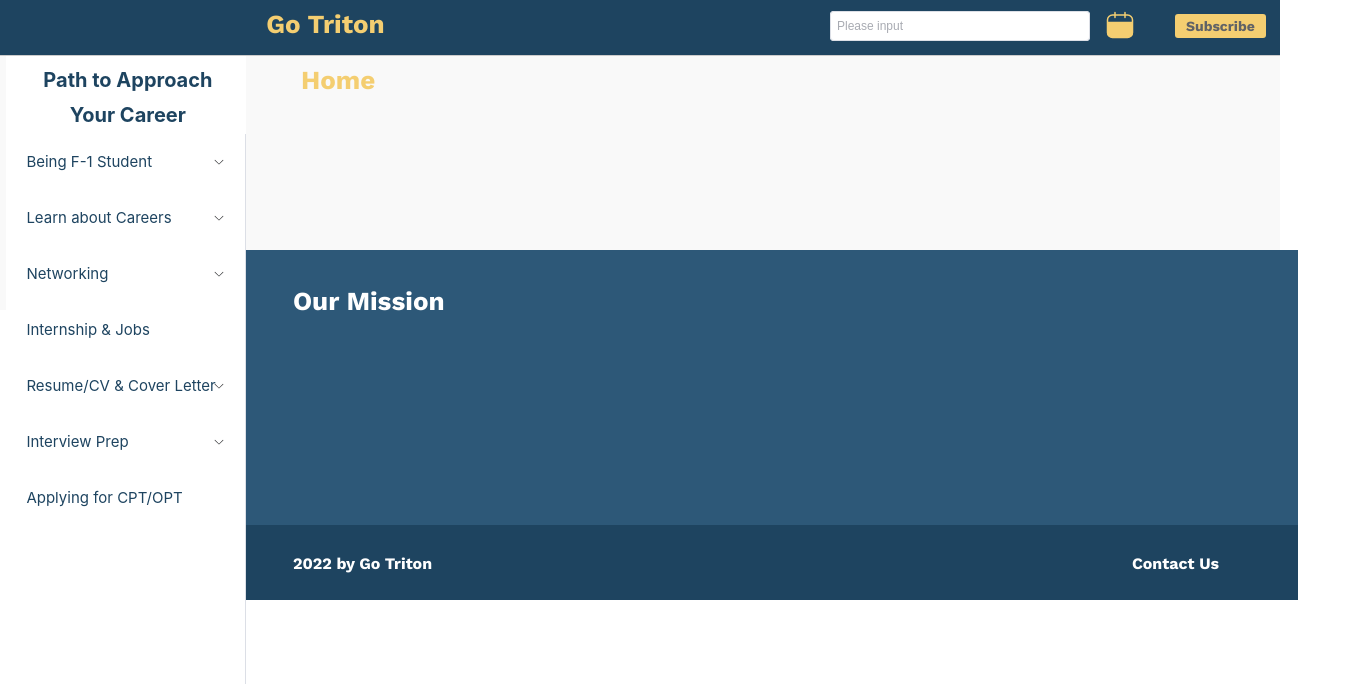
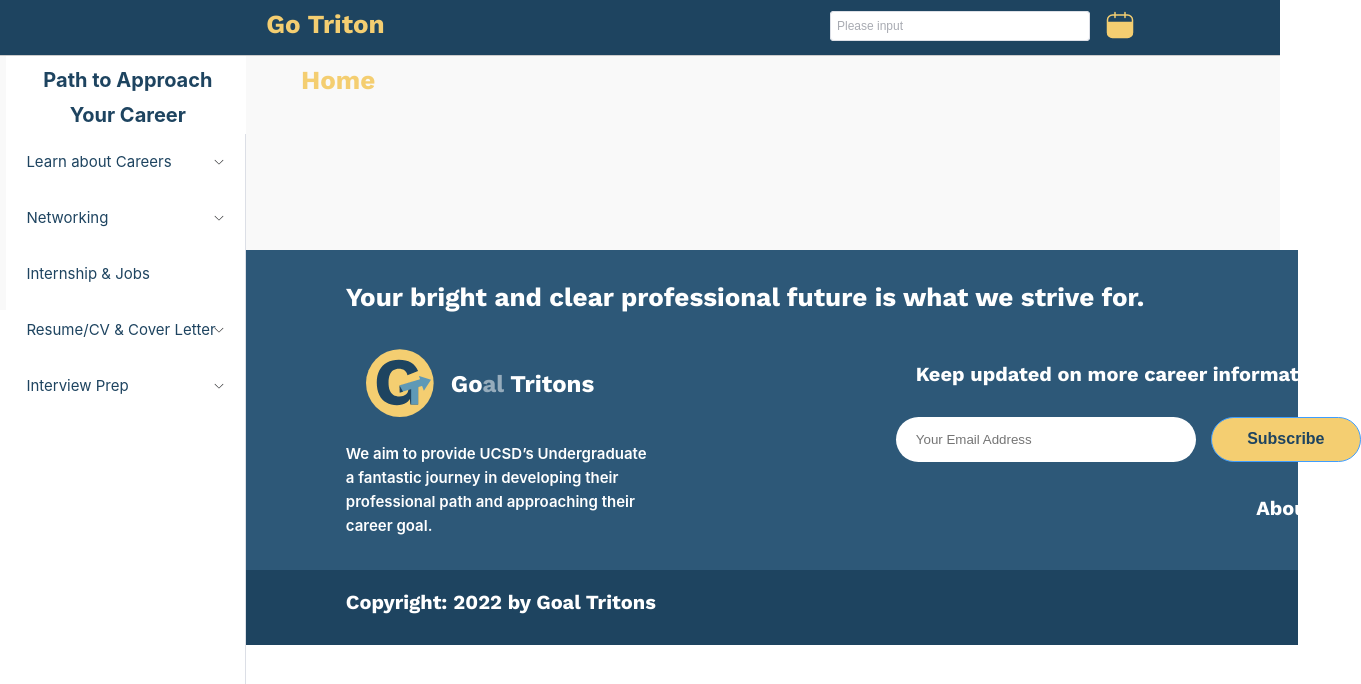
Before and after one commit to jiang718/GoalTritons, a Vue app in the folder vue/: page /home in a window 1280 px wide. Shown: the top 684 px of the page, 1361 px wide, since content can reach past the window. Built offline with nearby package versions, Linux system fonts and the light colour scheme.

Commit message:
Update footer and header

```diff
--- a/vue/src/components/Aside.vue
+++ b/vue/src/components/Aside.vue
@@ -10,102 +10,98 @@
           @open="handleOpen"
           @close="handleClose"
       >
+<!--        <el-sub-menu index="1">-->
+<!--          <template #title>-->
+<!--            &lt;!&ndash;            <el-icon><location /></el-icon>&ndash;&gt;-->
+<!--            <span class="mod">Being F-1 Student</span>-->
+<!--          </template>-->
+<!--          <el-menu-item-group>-->
+<!--            <el-menu-item index="1-1" class="sub1">F-1 Visa Limitation</el-menu-item>-->
+<!--          </el-menu-item-group>-->
+<!--          <el-menu-item-group>-->
+<!--            <el-menu-item index="1-2" class="sub1">After Graduation</el-menu-item>-->
+<!--          </el-menu-item-group>-->
+<!--        </el-sub-menu>-->
         <el-sub-menu index="1">
-          <template #title>
-            <!--            <el-icon><location /></el-icon>-->
-            <span class="mod">Being F-1 Student</span>
-          </template>
-          <el-menu-item-group>
-            <el-menu-item index="1-1" class="sub1">F-1 Visa Limitation</el-menu-item>
-          </el-menu-item-group>
-          <el-menu-item-group>
-            <el-menu-item index="1-2" class="sub1">After Graduation</el-menu-item>
-          </el-menu-item-group>
-        </el-sub-menu>
-        <el-sub-menu index="2">
           <template #title>
             <!--            <el-icon><location /></el-icon>-->
             <span class="mod">Learn about Careers</span>
           </template>
           <el-menu-item-group>
-            <el-menu-item index="2-1" class="sub1">New to Career Planning</el-menu-item>
+            <el-menu-item index="1-1" class="sub1">New to Career Planning</el-menu-item>
           </el-menu-item-group>
           <el-menu-item-group>
-            <el-menu-item index="2-2" class="sub1">Learn about Your Career</el-menu-item>
+            <el-menu-item index="1-2" class="sub1">Learn about Your Career</el-menu-item>
           </el-menu-item-group>
         </el-sub-menu>
-        <el-sub-menu index="3">
+        <el-sub-menu index="2">
           <template #title>
 <!--            <el-icon><location /></el-icon>-->
             <span class="mod">Networking</span>
           </template>
           <el-menu-item-group>
-            <el-menu-item index="3-1" class="sub1">Why Networking</el-menu-item>
+            <el-menu-item index="2-1" class="sub1">Why Networking</el-menu-item>
           </el-menu-item-group>
-          <el-sub-menu index="3-2">
+          <el-sub-menu index="2-2">
             <template #title>Networking Methods</template>
-            <el-menu-item index="3-2-1" class="sub2">everyday routing</el-menu-item>
-            <el-menu-item index="3-2-2" class="sub2">online platforms</el-menu-item>
-            <el-menu-item index="3-2-3" class="sub2">on-campus orgs</el-menu-item>
+            <el-menu-item index="2-2-1" class="sub2">everyday routing</el-menu-item>
+            <el-menu-item index="2-2-2" class="sub2">online platforms</el-menu-item>
+            <el-menu-item index="2-2-3" class="sub2">on-campus orgs</el-menu-item>
           </el-sub-menu>
           <el-menu-item-group>
-            <el-menu-item index="3-3" class="sub1">Maintain Networks</el-menu-item>
+            <el-menu-item index="2-3" class="sub1">Maintain Networks</el-menu-item>
           </el-menu-item-group>
         </el-sub-menu>
-        <el-menu-item index="4">
+        <el-menu-item index="3">
 <!--          <el-icon><setting /></el-icon>-->
           <span class="mod">Internship & Jobs</span>
         </el-menu-item>
-        <el-sub-menu index="5">
+        <el-sub-menu index="4">
           <template #title>
             <!--            <el-icon><location /></el-icon>-->
             <span class="mod" @click="$router.push('/resume#resumeTop')">Resume/CV & Cover Letter</span>
           </template>
           <el-menu-item-group>
-            <el-menu-item index="5-1" class="sub1" @click="$router.push('/resume#resume-vs-cv')">Resume vs. CV</el-menu-item>
+            <el-menu-item index="4-1" class="sub1" @click="$router.push('/resume#resume-vs-cv')">Resume vs. CV</el-menu-item>
           </el-menu-item-group>
-          <el-sub-menu index="5-2">
+          <el-sub-menu index="4-2">
             <template #title ><span class="sub1" @click="$router.push('/resume#resume-breakdown')">Resume Breakdown</span></template>
-            <el-menu-item index="5-2-1" class="sub2" @click="$router.push('/resume#resume-components')">Resume Components</el-menu-item>
-            <el-menu-item index="5-2-2" class="sub2" @click="$router.push('/resume#resume-essentials')">Resume Essentials</el-menu-item>
-            <el-menu-item index="5-2-3" class="sub2" @click="$router.push('/resume#sample-resumes-anchor')">Sample Resumes</el-menu-item>
-            <el-menu-item index="5-2-4" class="sub2" @click="$router.push('/resume#polish-resume')">Polish Your Resume</el-menu-item>
+            <el-menu-item index="4-2-1" class="sub2" @click="$router.push('/resume#resume-components')">Resume Components</el-menu-item>
+            <el-menu-item index="4-2-2" class="sub2" @click="$router.push('/resume#resume-essentials')">Resume Essentials</el-menu-item>
+            <el-menu-item index="4-2-3" class="sub2" @click="$router.push('/resume#sample-resumes-anchor')">Sample Resumes</el-menu-item>
+            <el-menu-item index="4-2-4" class="sub2" @click="$router.push('/resume#polish-resume')">Polish Your Resume</el-menu-item>
           </el-sub-menu>
           <el-menu-item-group>
-            <el-menu-item index="5-3" class="sub1" @click="$router.push('/resume#cv-breakdown')">CV Breakdown</el-menu-item>
+            <el-menu-item index="4-3" class="sub1" @click="$router.push('/resume#cv-breakdown')">CV Breakdown</el-menu-item>
           </el-menu-item-group>
           <el-menu-item-group>
-            <el-menu-item index="5-4" class="sub1" @click="$router.push('/resume#cover-letter')">Cover Letter</el-menu-item>
+            <el-menu-item index="4-4" class="sub1" @click="$router.push('/resume#cover-letter')">Cover Letter</el-menu-item>
           </el-menu-item-group>
           <el-menu-item-group>
-              <el-menu-item index="5-5" class="sub1" @click="$router.push('/resume#more-resources')">More Resources</el-menu-item>
+              <el-menu-item index="4-5" class="sub1" @click="$router.push('/resume#more-resources')">More Resources</el-menu-item>
           </el-menu-item-group>
         </el-sub-menu>
-        <el-sub-menu index="6">
+        <el-sub-menu index="5">
           <template #title>
             <!--            <el-icon><location /></el-icon>-->
             <span class="mod" @click="$router.push('/interview')">Interview Prep</span>
           </template>
           <el-menu-item-group>
-            <el-menu-item index="6-1" class="sub1">Why Interview</el-menu-item>
+            <el-menu-item index="5-1" class="sub1">Why Interview</el-menu-item>
           </el-menu-item-group>
-          <el-sub-menu index="6-2">
+          <el-sub-menu index="5-2">
             <template #title><span class="sub1">Interview Questions</span></template>
-            <el-menu-item index="6-2-1" class="sub2">Define Yourself</el-menu-item>
-            <el-menu-item index="6-2-2" class="sub2">Behavioral</el-menu-item>
-            <el-menu-item index="6-2-3" class="sub2">Technical</el-menu-item>
+            <el-menu-item index="5-2-1" class="sub2">Define Yourself</el-menu-item>
+            <el-menu-item index="5-2-2" class="sub2">Behavioral</el-menu-item>
+            <el-menu-item index="5-2-3" class="sub2">Technical</el-menu-item>
           </el-sub-menu>
           <el-menu-item-group>
-            <el-menu-item index="6-3" class="sub1">Interview Steps</el-menu-item>
+            <el-menu-item index="5-3" class="sub1">Interview Steps</el-menu-item>
           </el-menu-item-group>
           <el-menu-item-group>
-            <el-menu-item index="6-4" class="sub1">How to Master</el-menu-item>
+            <el-menu-item index="5-4" class="sub1">How to Master</el-menu-item>
           </el-menu-item-group>
         </el-sub-menu>
-        <el-menu-item index="7">
-<!--          <el-icon><setting /></el-icon>-->
-          <span class="mod">Applying for CPT/OPT</span>
-        </el-menu-item>
       </el-menu>
     </el-col>
   </el-row>
--- a/vue/src/components/Footer.vue
+++ b/vue/src/components/Footer.vue
@@ -1,20 +1,84 @@
 <template class="el-footer">
-  <div style="background-color: #2D5878; color: white; height: 325px; width: 84%; margin-left: 240px">
-    <div style="margin-left: 5%; padding-top: 3%; height: 275px">
-      <h2 style="font-size: 26px">Our Mission</h2>
+  <div style="background-color: #2D5878; color: white; height: 380px; width: 84%; margin-left: 240px">
+    <div style="margin-left: 10%; padding-top: 3%; height: 320px">
+      <h1 style="font-size: 26px">Your bright and clear professional future is what we strive for.</h1>
+      <div class="wrapper">
+        <div class="one1">
+          <div style="display: flex; flex-direction: row; padding-left: 20px">
+            <img src="../assets/GT-logo.svg" width="70px" alt="logo" style="vertical-align: middle">
+            <h1 style="margin-top: 25px; margin-left: 15px"> Go<span style="opacity: 50%">al</span> Tritons</h1><br>
+          </div>
+
+          <p style="font-weight: 600; margin-top: 25px"> We aim to provide UCSD’s Undergraduate <br>a fantastic journey in developing their <br>professional path and
+            approaching their <br>career goal. </p>
+        </div>
+<!--        <div class="one2">-->
+<!--          <img src="../assets/needle.svg" width="66px" height="20px" alt="&#45;&#45;&#45;&#45;&ndash;&gt;" style="margin-left: 17px; margin-right: 16px; margin-top: 2px">-->
+<!--        </div>-->
+        <div class="two1">
+          <h2 style="padding-top: 20px; padding-left: 20px">Keep updated on more career information</h2>
+          <div class="flex">
+            <el-form ref="form" :model="form" size="normal" style="width: 300px">
+              <el-form-item prop="email">
+                <input type="text" id="input1" placeholder="Your Email Address" v-model="form.email" style="color: #1E4460"/>
+              </el-form-item>
+            </el-form>
+            <el-button type="primary" @click="subscribe" style="font-size: 16px; font-weight: 600; border-radius: 30px;
+          background-color: #F4CE71; width: 150px; height:45px; margin-left: 15px; color:#1E4460">Subscribe</el-button>
+          </div>
+        </div>
+        <div class="two2">
+          <h2 style="text-align: right">About Us</h2>
+        </div>
+      </div>
     </div>
     <div class="container" style="height: 75px; background-color: #1E4460">
-      <h2 style="text-align: left; margin-left: 10%; margin-top: 5%">2022 by Go Triton</h2>
-      <div style="text-align: right; margin-top: 5%; margin-right: 15%">
-        <h2>Contact Us</h2>
-      </div>
+      <h2 style="text-align: left; margin-left: 20%; margin-top: 4%">Copyright: 2022 by Goal Tritons</h2>
+<!--      <div style="text-align: right; margin-top: 5%; margin-right: 15%">-->
+<!--        <h2>Contact Us</h2>-->
+<!--      </div>-->
     </div>
   </div>
 </template>
 
 <script>
+import request from "../utils/request";
+
 export default {
-  name: "Footer"
+  name: "Footer",
+  data() {
+    return {
+      form: {}
+    }
+  },
+  methods: {
+    subscribe() {
+      if (!(/^\w+([\.-]?\w+)*@\w+([\.-]?\w+)*(\.\w{2,3})+$/.test(this.form.email))) {
+        this.$message({
+          type: "error",
+          message: "Not a valid email address"
+        })
+        return
+      }
+      this.$refs['form'].validate((valid) => {
+        if (valid) {
+          request.post("/user/subscribe", this.form).then(res => {
+            if (res.code === '0') {
+              this.$message({
+                type: "success",
+                message: "success"
+              })
+            } else {
+              this.$message({
+                type: "error",
+                message: res.msg
+              })
+            }
+          })
+        }
+      })
+    }
+  }
 }
 </script>
 
@@ -22,18 +86,60 @@
 @font-face { font-family: work-sans;
   src: url('../assets/WorkSans/WorkSans-Bold.woff');
 }
-
+.flex {
+  display: flex;
+  flex-direction: row;
+  margin-top: 30px;
+}
 .container {
   display: grid;
   grid-template-columns: 1fr 1fr;
   text-align: right;
   padding-left: 0px;
 }
+h1{
+  font-family: work-sans;
+  font-style: normal;
+  font-size: 24px;
+  font-weight: 700;
+  color: white;
+}
 
 h2{
   font-family: work-sans;
   font-style: normal;
-  font-size: 16px;
+  font-size: 20px;
+  line-height: 23.46px;
   font-weight: 700;
 }
+#input1 {
+  border-radius: 30px;
+  border: none;
+  padding: 20px;
+  width: 300px;
+  height: 45px;
+}
+.wrapper {
+  display: grid;
+  grid-template-columns: repeat(2, 1fr);
+  gap: 0px;
+  height: fit-content;
+  width: fit-content;
+  margin-top: 30px;
+}
+.one1 {
+  grid-column: 1;
+  grid-row: 1/3;
+  width: 550px;
+}
+
+.two1 {
+  grid-column: 2;
+  grid-row: 1;
+}
+.two2 {
+  grid-column: 2;
+  grid-row: 2;
+  width: 450px;
+}
 </style>
--- a/vue/src/components/Header.vue
+++ b/vue/src/components/Header.vue
@@ -21,27 +21,27 @@
         </template>
       </el-popover>
 
-      <el-button text @click="showDialogForm(true)" style="background-color: #F4CE71; font-family: work-sans; font-size: 14px">Subscribe</el-button>
+<!--      <el-button text @click="showDialogForm(true)" style="background-color: #F4CE71; font-family: work-sans; font-size: 14px">Subscribe</el-button>-->
 
-      <el-dialog v-model="dialogFormVisible" title="Subscription" @closed="showDialogForm(false)">
-        <div>Get notifications right after each update</div>
-        <el-form ref="form" :model="form" size="normal" >
-          <el-form-item prop="username">
-            <p>Username</p>
-            <el-input prefix-icon="el-icon-user-solid" v-model="form.username"></el-input>
-          </el-form-item>
-          <el-form-item prop="email">
-            <p>Email</p>
-            <el-input prefix-icon="el-icon-user-solid" v-model="form.email"></el-input>
-          </el-form-item>
-        </el-form>
-        <template #footer>
-          <span class="dialog-footer">
-            <el-button @click="showDialogForm(false)" style="font-size: 15px; font-weight: 600">Cancel</el-button>
-            <el-button type="primary" @click="subscribe" style="font-size: 15px; font-weight: 600">Subscribe</el-button>
-          </span>
-        </template>
-      </el-dialog>
+<!--      <el-dialog v-model="dialogFormVisible" title="Subscription" @closed="showDialogForm(false)">-->
+<!--        <div>Get notifications right after each update</div>-->
+<!--        <el-form ref="form" :model="form" size="normal" >-->
+<!--          <el-form-item prop="username">-->
+<!--            <p>Username</p>-->
+<!--            <el-input prefix-icon="el-icon-user-solid" v-model="form.username"></el-input>-->
+<!--          </el-form-item>-->
+<!--          <el-form-item prop="email">-->
+<!--            <p>Email</p>-->
+<!--            <el-input prefix-icon="el-icon-user-solid" v-model="form.email"></el-input>-->
+<!--          </el-form-item>-->
+<!--        </el-form>-->
+<!--        <template #footer>-->
+<!--          <span class="dialog-footer">-->
+<!--            <el-button @click="showDialogForm(false)" style="font-size: 15px; font-weight: 600">Cancel</el-button>-->
+<!--            <el-button type="primary" @click="subscribe" style="font-size: 15px; font-weight: 600">Subscribe</el-button>-->
+<!--          </span>-->
+<!--        </template>-->
+<!--      </el-dialog>-->
 <!--      <el-dropdown>-->
 <!--        <span class="el-dropdown-link">-->
 <!--          <el-avatar :size="30" style="position: relative; top: 10px">-->
@@ -76,55 +76,10 @@
   data() {
     return {
       // user: {},
-      dialogFormVisible: false,
-      form: {}
+      // dialogFormVisible: false,
+      // form: {}
     }
-  },
-  methods: {
-    // getStatus(name) {
-    //   if (name == null || "") {
-    //     return "Login"
-    //   } else {
-    //     return "Logout"
-    //   }
-    // },
-    showDialogForm(cond) {
-      if (cond) {
-        this.dialogFormVisible = true;
-      } else {
-        this.dialogFormVisible = false;
-        this.form.username = ""
-        this.form.email = ""
-      }
-    },
-    subscribe() {
-      this.dialogFormVisible = false;
-      if (!(/^\w+([\.-]?\w+)*@\w+([\.-]?\w+)*(\.\w{2,3})+$/.test(this.form.email))) {
-        this.$message({
-          type: "error",
-          message: "Not a valid email address"
-        })
-        return
-      }
-      this.$refs['form'].validate((valid) => {
-        if (valid) {
-          request.post("/user/subscribe", this.form).then(res => {
-            if (res.code === '0') {
-              this.$message({
-                type: "success",
-                message: "success"
-              })
-            } else {
-              this.$message({
-                type: "error",
-                message: res.msg
-              })
-            }
-          })
-        }
-      })
-    }
-  },
+  }
   // created() {
   //   let str = sessionStorage.getItem("user") || "{}"
   //   this.user = JSON.parse(str)
```
Also changed, not shown: vue/src/assets/GT-logo.svg (added).
